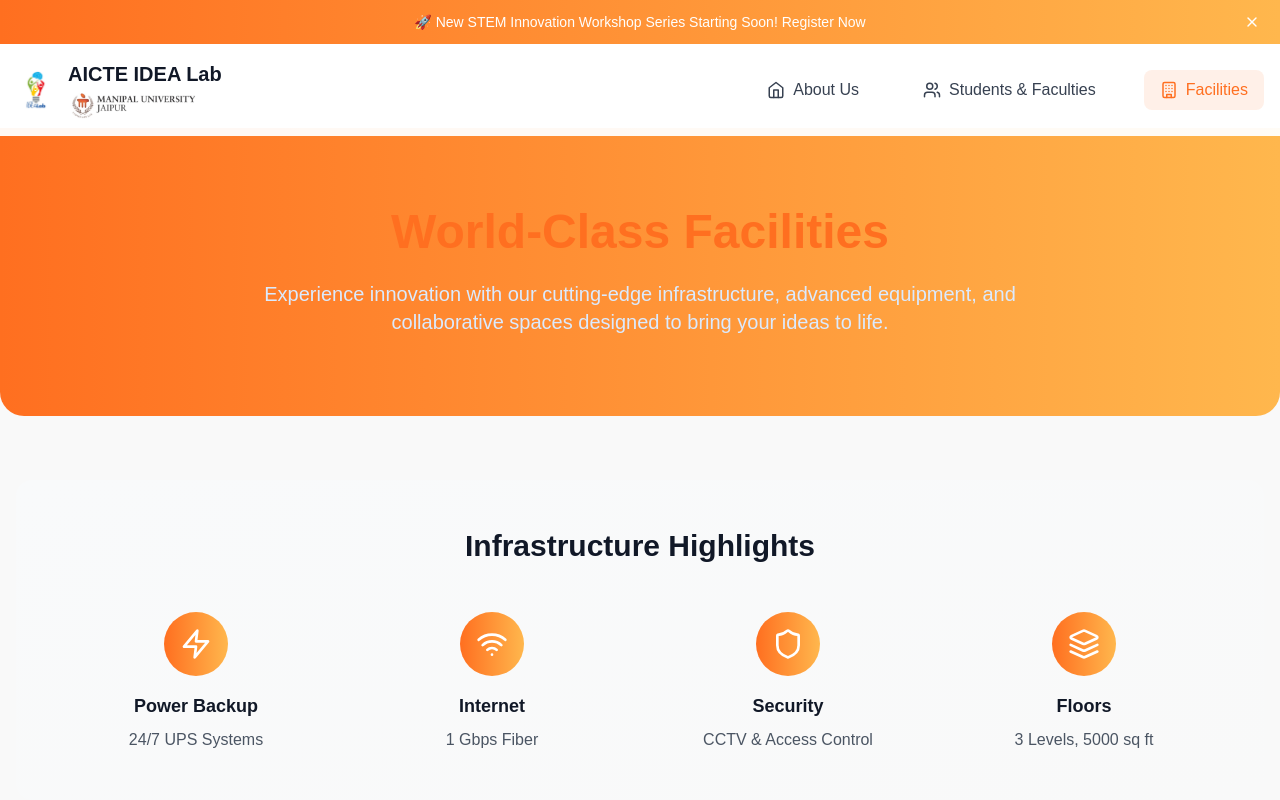
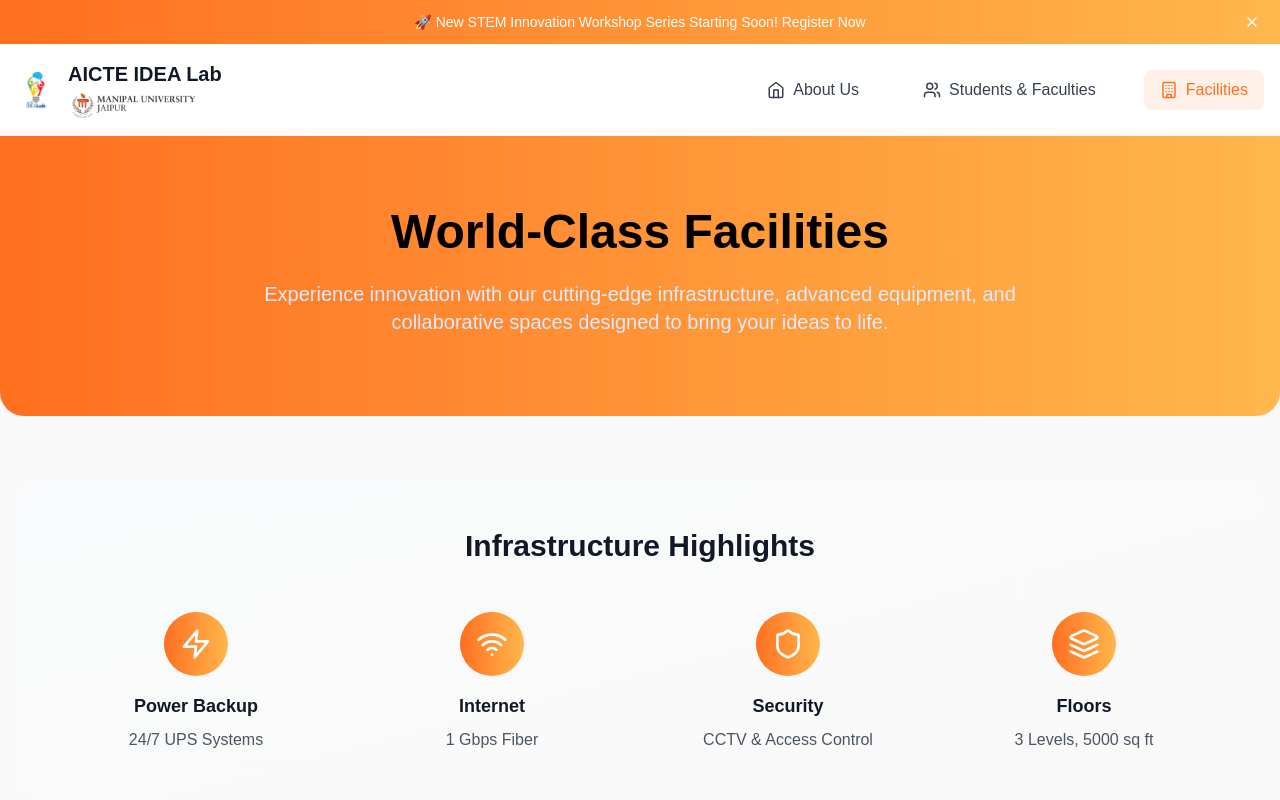
Before and after one commit to amritesh-0/AICTE-IDEA-Lab, a React (Vite) app: page /facilities in a window 1280 px wide. Shown: the top 800 px of the page. Built offline with nearby package versions, Linux system fonts and the light colour scheme.

Commit message:
colour fixed

```diff
--- a/src/pages/FacilitiesPage.tsx
+++ b/src/pages/FacilitiesPage.tsx
@@ -169,7 +169,7 @@
             animate={{ opacity: 1, y: 0 }}
             transition={{ duration: 0.8 }}
           >
-            <h1 className="text-4xl md:text-5xl font-bold mb-6">World-Class Facilities</h1>
+            <h1 className="text-4xl md:text-5xl font-bold mb-6 text-black">World-Class Facilities</h1>
             <p className="text-xl text-blue-100 max-w-3xl mx-auto">
               Experience innovation with our cutting-edge infrastructure, advanced equipment,
               and collaborative spaces designed to bring your ideas to life.
```
